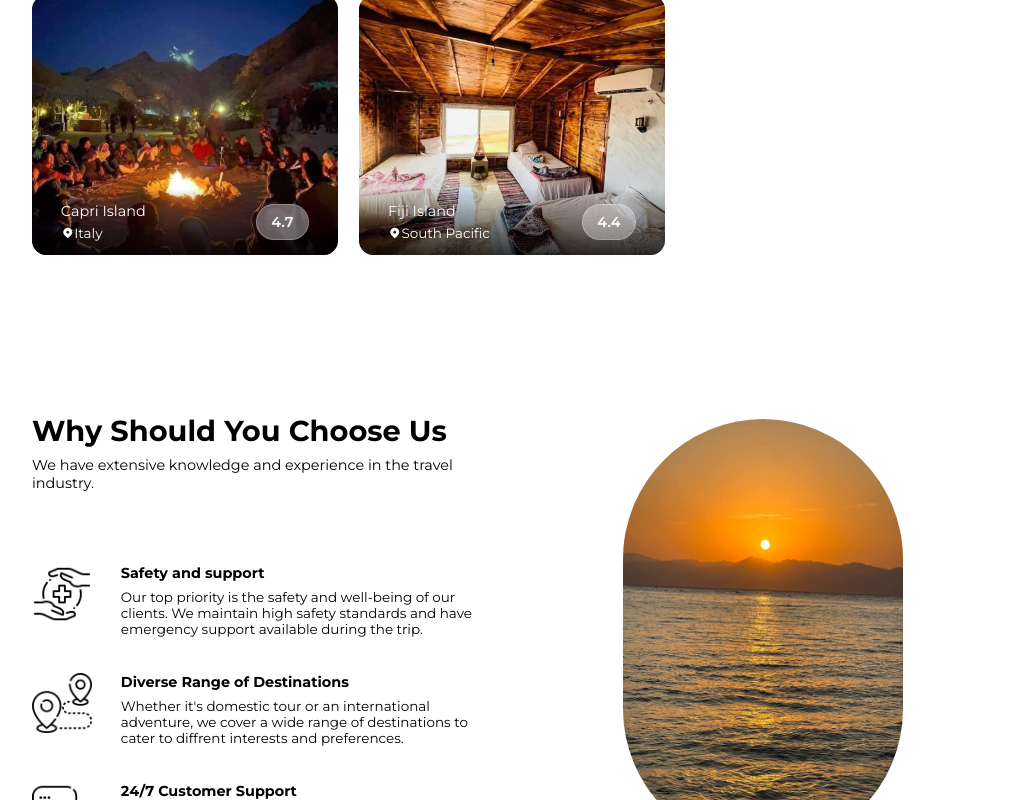
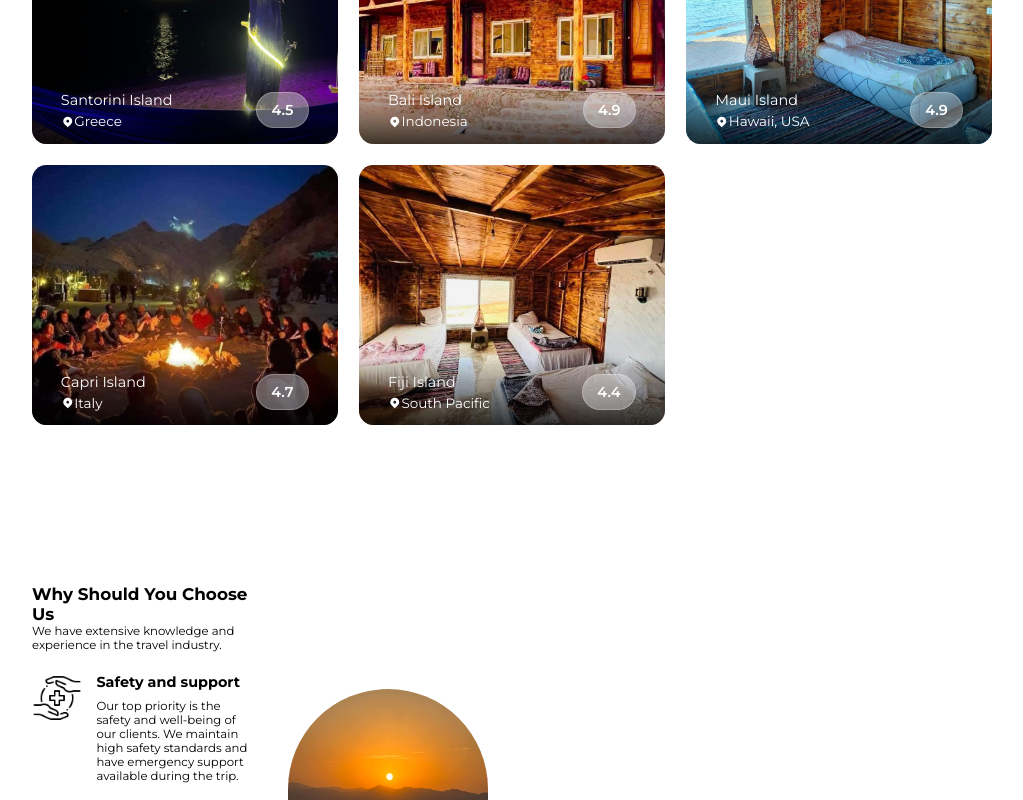
Before and after one commit to AhmedSaadRF/Trips-Website, a React (Vite) app: page / in a window 1280 px wide. Shown: the part 2000-2800 px from the top of the page, without its empty margins (128-1151 px from the left). Built offline with nearby package versions, Linux system fonts and the light colour scheme.

Commit message:
Upload Project

```diff
--- a/src/components/Middle/Middle.css
+++ b/src/components/Middle/Middle.css
@@ -42,15 +42,4 @@
 .middle .secContainer .grid span p {
   opacity: 0.8;
   max-width: 80px;
-}
-
-@media screen and (min-width: 640px) {
-  .middle .secContainer .grid {
-    grid-template-columns: repeat(3, 1fr);
-  }
-}
-@media screen and (min-width: 800px) {
-  .middle .secContainer .grid {
-    grid-template-columns: repeat(4, 1fr);
-  }
 }/*# sourceMappingURL=Middle.css.map */
--- a/src/components/Portifolio/Portifolio.css
+++ b/src/components/Portifolio/Portifolio.css
@@ -39,96 +39,7 @@
   align-items: center;
 }
 .portifolio .secContainer .rightContent img {
-  height: 430px;
-  width: 280px;
-  border-radius: 10rem;
-}
-
-@media screen and (min-width: 480px) {
-  .portifolio .secContainer {
-    grid-template-columns: repeat(1, 1fr);
-  }
-  .portifolio .secContainer .leftContent .secHeading h3 {
-    font-size: var(--h2FontSize);
-  }
-  .portifolio .secContainer .leftContent .secHeading p {
-    font-size: var(--normalFontSize);
-    padding: 0.5rem 0;
-  }
-  .portifolio .secContainer .leftContent .grid .singlePortifolio {
-    gap: 1.5rem;
-  }
-  .portifolio .secContainer .leftContent .grid .singlePortifolio .iconDiv img {
-    height: 60px;
-    width: 60px;
-  }
-  .portifolio .secContainer .leftContent .grid .singlePortifolio .infor h4 {
-    padding-bottom: 0.5rem;
-    font-size: var(--h3FontSize);
-  }
-  .portifolio .secContainer .leftContent .grid .singlePortifolio .infor p {
-    font-size: var(--normalFontSize);
-  }
-}
-@media screen and (min-width: 660px) {
-  .portifolio .secContainer .leftContent .secHeading h3 {
-    font-size: 2rem;
-  }
-  .portifolio .secContainer .leftContent .secHeading p {
-    font-size: var(--h3FontSize);
-  }
-  .portifolio .secContainer .leftContent .grid {
-    grid-template-columns: repeat(2, 1fr);
-  }
-  .portifolio .secContainer .leftContent .grid .singlePortifolio {
-    gap: 1.5rem;
-  }
-  .portifolio .secContainer .rightContent {
-    margin: auto;
-    display: flex;
-    align-items: center;
-    justify-content: center;
-  }
-  .portifolio .secContainer .rightContent img {
-    margin: auto;
-    max-width: 80%;
-  }
-}
-@media screen and (min-width: 820px) {
-  .portifolio .secContainer {
-    grid-template-columns: repeat(2, 1fr);
-  }
-  .portifolio .secContainer .leftContent .secHeading h3 {
-    font-size: var(--h2FontSize);
-  }
-  .portifolio .secContainer .leftContent .secHeading p {
-    font-size: var(--h3FontSize);
-  }
-  .portifolio .secContainer .leftContent .grid {
-    grid-template-columns: repeat(1, 1fr);
-  }
-  .portifolio .secContainer .leftContent .grid .singlePortifolio {
-    gap: 1.5rem;
-  }
-  .portifolio .secContainer .rightContent img {
-    max-width: 100%;
-  }
-}
-@media screen and (min-width: 1240px) {
-  .portifolio .secContainer {
-    gap: 3rem;
-  }
-  .portifolio .secContainer .leftContent .secHeading h3 {
-    font-size: 2rem;
-  }
-  .portifolio .secContainer .leftContent .secHeading p {
-    font-size: var(--h3FontSize);
-  }
-  .portifolio .secContainer .leftContent .grid {
-    gap: 2.5rem;
-    margin-top: 3rem;
-  }
-  .portifolio .secContainer .leftContent .grid .singlePortifolio {
-    gap: 2rem;
-  }
+  height: 300px;
+  width: 200px;
+  border-radius: 8rem;
 }/*# sourceMappingURL=Portifolio.css.map */
--- a/src/components/Subscribe/Subscribe.css
+++ b/src/components/Subscribe/Subscribe.css
@@ -71,4 +71,46 @@
     padding: 2rem 0;
     font-size: var(--h2FontSize);
   }
+}
+@media screen and (min-width: 480px) {
+  .subscribe .secContainer img {
+    max-width: 75%;
+    margin: auto;
+  }
+  .subscribe .secContainer .textDiv h4 {
+    font-size: 1.5rem;
+  }
+  .subscribe .secContainer .textDiv p {
+    padding: 1rem 0;
+    font-size: var(--h3FontSize);
+  }
+  .subscribe .secContainer .textDiv .btn {
+    padding: 0.5rem 2rem;
+    font-size: var(--h2FontSize);
+  }
+}
+@media screen and (min-width: 640px) {
+  .subscribe .secContainer {
+    grid-template-columns: repeat(2, 1fr);
+  }
+  .subscribe .secContainer img {
+    width: 100%;
+    margin: auto;
+  }
+  .subscribe .secContainer .textDiv h4 {
+    font-size: 2rem;
+  }
+  .subscribe .secContainer .textDiv p {
+    padding: 1rem 0;
+    font-size: var(--h3FontSize);
+  }
+}
+@media screen and (min-width: 1024px) {
+  .subscribe .secContainer .textDiv h4 {
+    font-size: var(--h1FontSize);
+  }
+  .subscribe .secContainer .textDiv p {
+    padding: 2rem 0;
+    font-size: var(--h2FontSize);
+  }
 }/*# sourceMappingURL=Subscribe.css.map */
```
Also changed, not shown: 1 other file (tests, documents, lock files or other folders).
